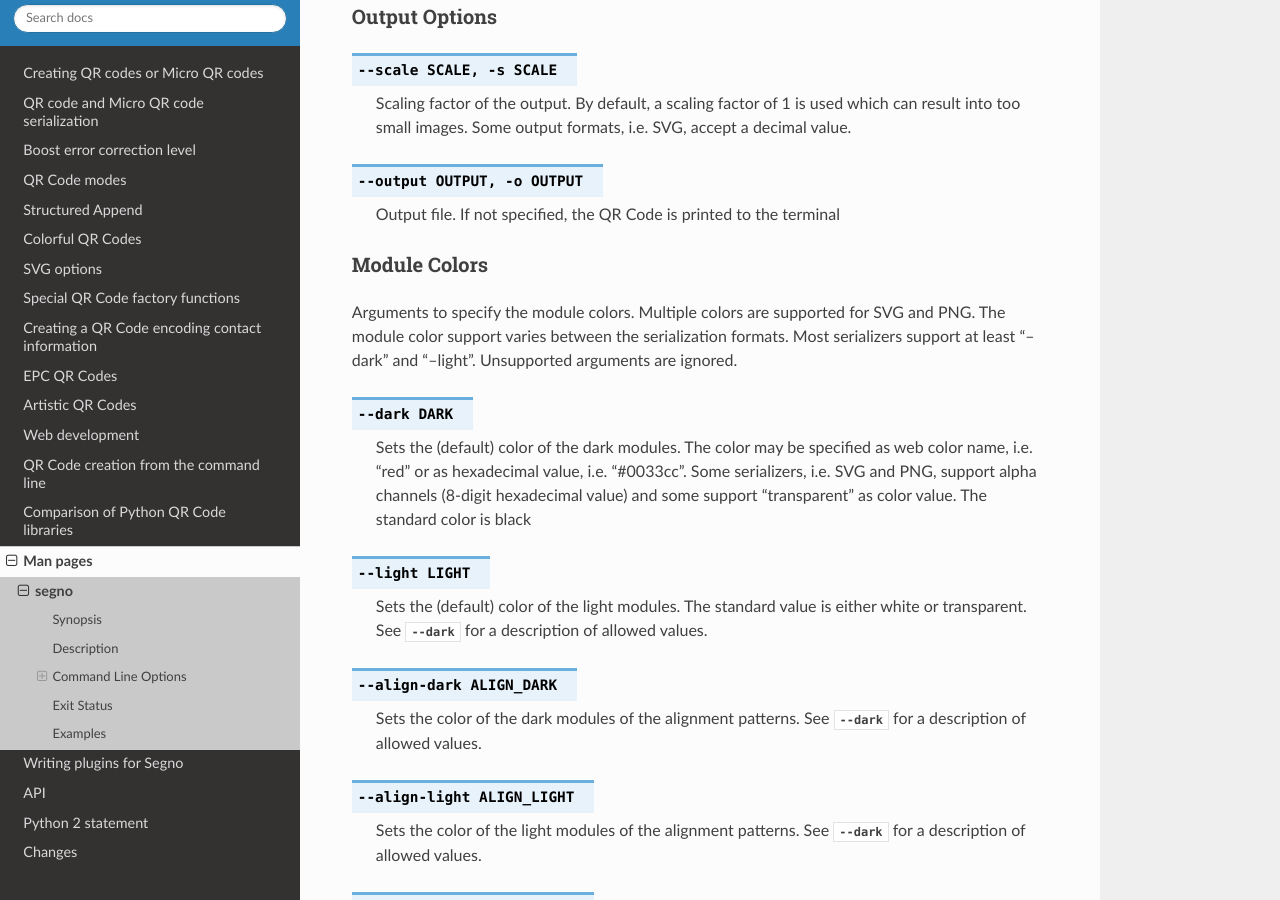
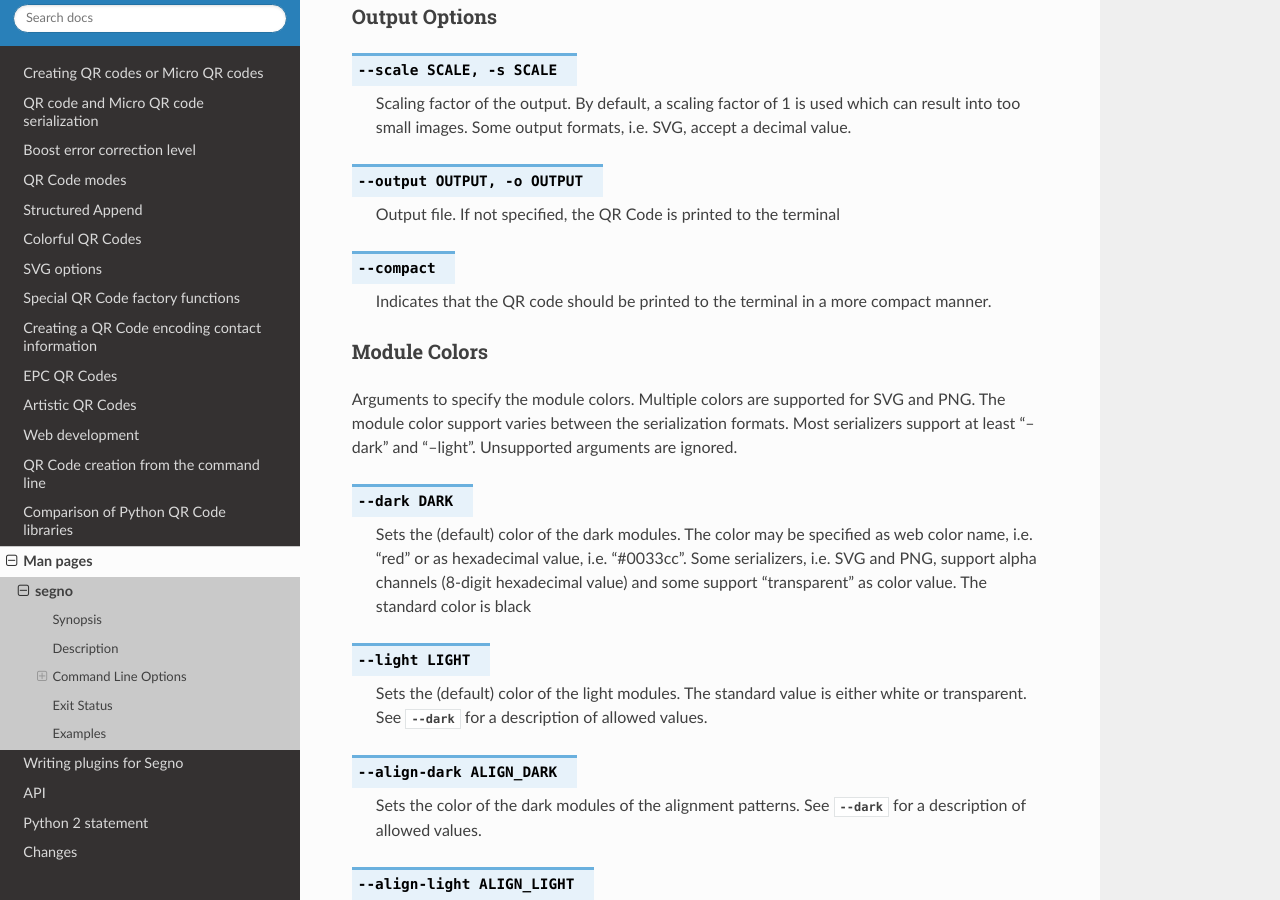
Before and after one commit to heuer/segno, a Sphinx documentation site: the page built from docs/man/segno.rst, in a window 1280 px wide and 900 px high, scrolled down 1837 px. Built offline with Sphinx 7.4.7 and the Read the Docs theme 2.0.0, drawn with Linux system fonts in a browser that asks for light colours; the version number is read from the project's files by our own code; some of the changed text lies outside the part shown.

Commit message:
Added --compact example to the man page

```diff
--- a/docs/man/segno.rst
+++ b/docs/man/segno.rst
@@ -103,6 +103,11 @@ Output Options
 
     Output file.
     If not specified, the QR Code is printed to the terminal
+
+.. option:: --compact
+
+    Indicates that the QR code should be printed to the terminal in a more
+    compact manner.
 
 
 Module Colors
@@ -291,6 +296,13 @@ Prints a 2-Q QR code to the terminal
 
 .. code-block:: bash
 
+    $ segno --compact "I am the walrus"
+
+Prints a 1-L QR code to the terminal in a more compact manner
+
+
+.. code-block:: bash
+
     $ segno -o=yesterday.png "Yesterday"
 
 Saves the 1-Q QR code as PNG image.
```
